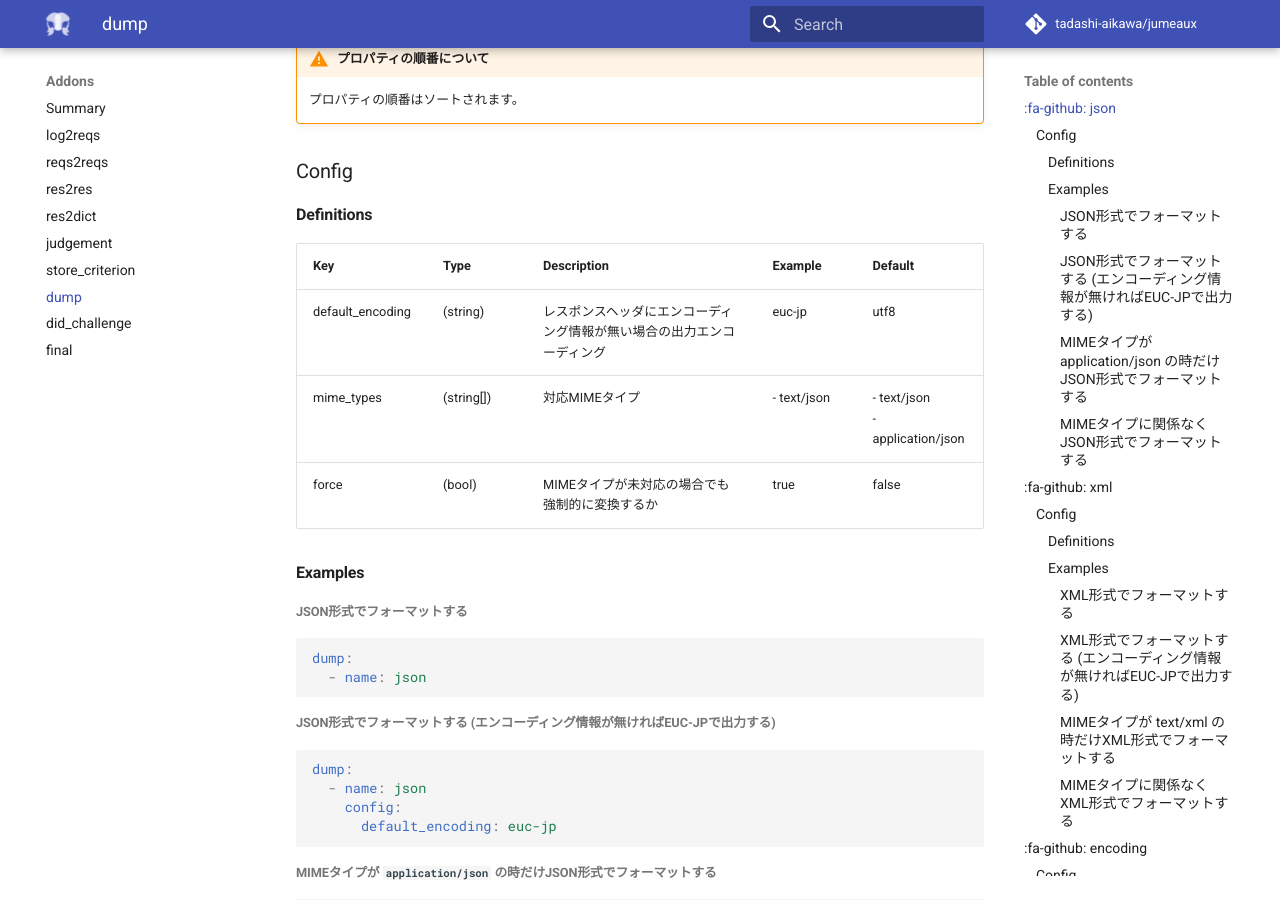
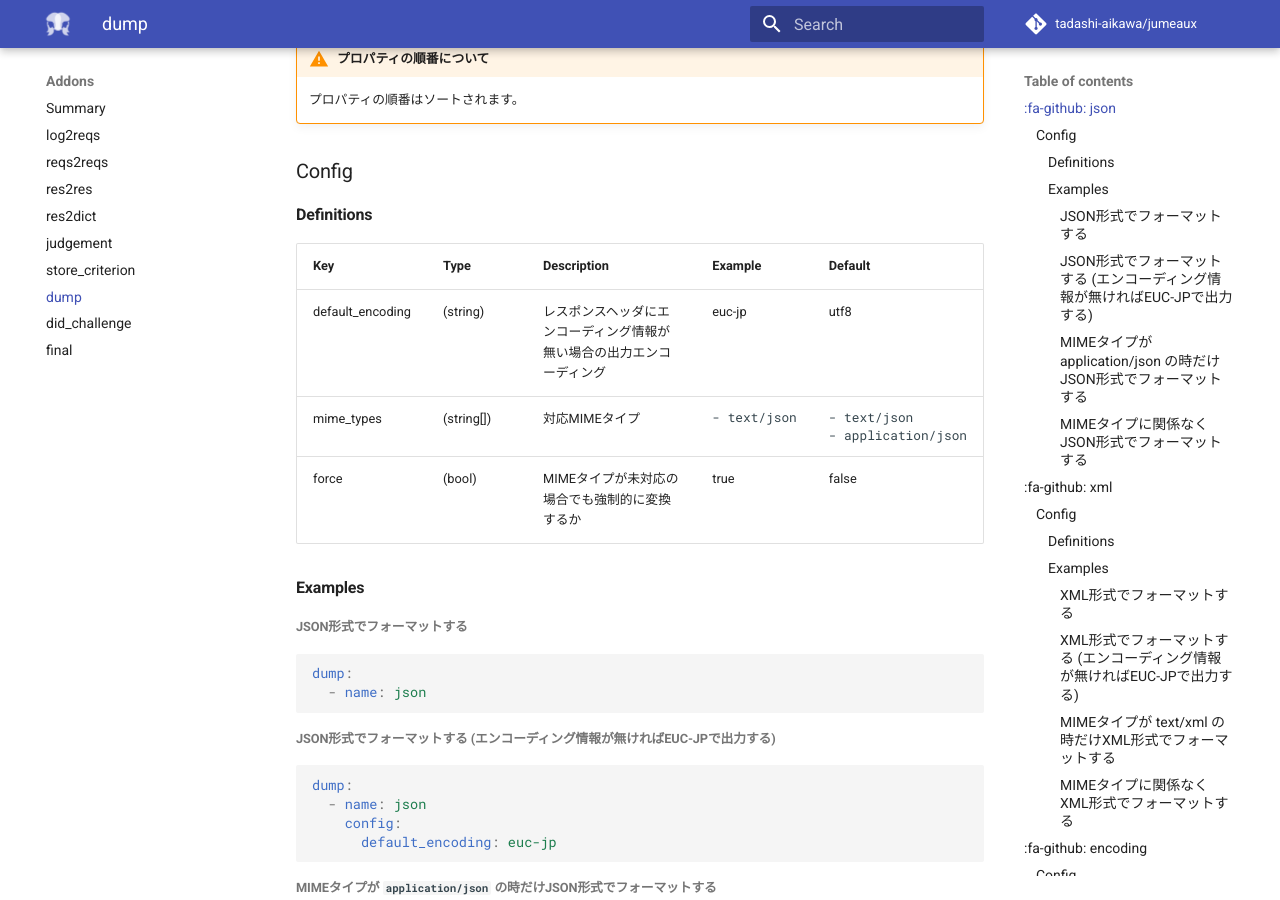
Before and after one commit to tadashi-aikawa/jumeaux, an MkDocs documentation site: the page built from docs/ja/addons/dump.md, in a window 1280 px wide and 900 px high, scrolled down 426 px. Built offline with MkDocs 1.6.1 and Material for MkDocs 9.7.7, drawn with Linux system fonts in a browser that asks for light colours; nearby versions of some CDN libraries; comment, search, counter and statistics services are not loaded; old or Windows-style settings are respelled for this version of MkDocs.

Commit message:
:hammer: Refactoring documents

```diff
--- a/docs/ja/addons/dump.md
+++ b/docs/ja/addons/dump.md
@@ -25,11 +25,11 @@ APIレスポンスを保存前に加工します。
 
 #### Definitions
 
-|       Key        |    Type    |                              Description                               |   Example   |              Default               |
-| ---------------- | ---------- | ---------------------------------------------------------------------- | ----------- | ---------------------------------- |
-| default_encoding | (string)   | レスポンスヘッダにエンコーディング情報が無い場合の出力エンコーディング | euc-jp      | utf8                               |
-| mime_types       | (string[]) | 対応MIMEタイプ                                                         | - text/json | - text/json<br/>- application/json |
-| force            | (bool)     | MIMEタイプが未対応の場合でも強制的に変換するか                         | true        | false                              |
+|       Key        |    Type    |                              Description                               |        Example         |                    Default                    |
+| ---------------- | ---------- | ---------------------------------------------------------------------- | ---------------------- | --------------------------------------------- |
+| default_encoding | (string)   | レスポンスヘッダにエンコーディング情報が無い場合の出力エンコーディング | euc-jp                 | utf8                                          |
+| mime_types       | (string[]) | 対応MIMEタイプ                                                         | <pre>- text/json</pre> | <pre>- text/json<br/>- application/json</pre> |
+| force            | (bool)     | MIMEタイプが未対応の場合でも強制的に変換するか                         | true                   | false                                         |
 
 
 #### Examples
@@ -85,11 +85,11 @@ dump:
 
 #### Definitions
 
-|       Key        |    Type    |                              Description                               |  Example   |             Default              |
-| ---------------- | ---------- | ---------------------------------------------------------------------- | ---------- | -------------------------------- |
-| default_encoding | (string)   | レスポンスヘッダにエンコーディング情報が無い場合の出力エンコーディング | euc-jp     | utf8                             |
-| mime_types       | (string[]) | 対応MIMEタイプ                                                         | - text/xml | - text/xml<br/>- application/xml |
-| force            | (bool)     | MIMEタイプが未対応の場合でも強制的に変換するか                         | true       | false                            |
+|       Key        |    Type    |                              Description                               |        Example        |                   Default                   |
+| ---------------- | ---------- | ---------------------------------------------------------------------- | --------------------- | ------------------------------------------- |
+| default_encoding | (string)   | レスポンスヘッダにエンコーディング情報が無い場合の出力エンコーディング | euc-jp                | utf8                                        |
+| mime_types       | (string[]) | 対応MIMEタイプ                                                         | <pre>- text/xml</pre> | <pre>- text/xml<br/>- application/xml</pre> |
+| force            | (bool)     | MIMEタイプが未対応の場合でも強制的に変換するか                         | true                  | false                                       |
 
 
 #### Examples
```
Also changed, not shown: docs/ja/addons/res2dict.md (+8 -8 lines).
